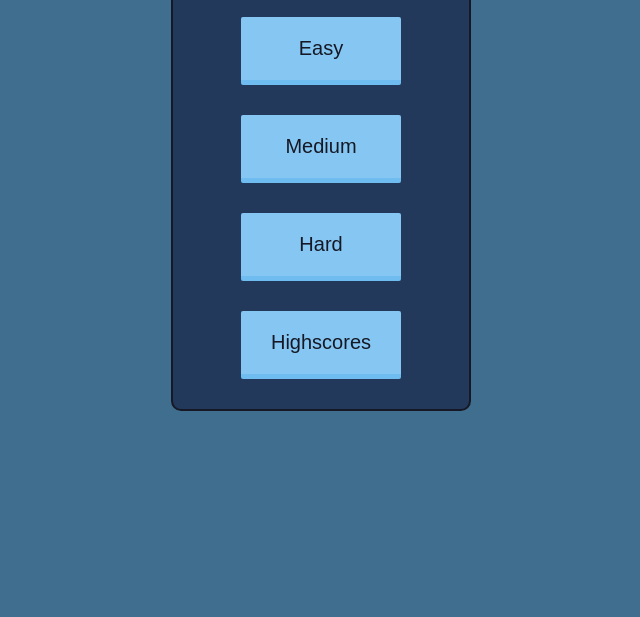
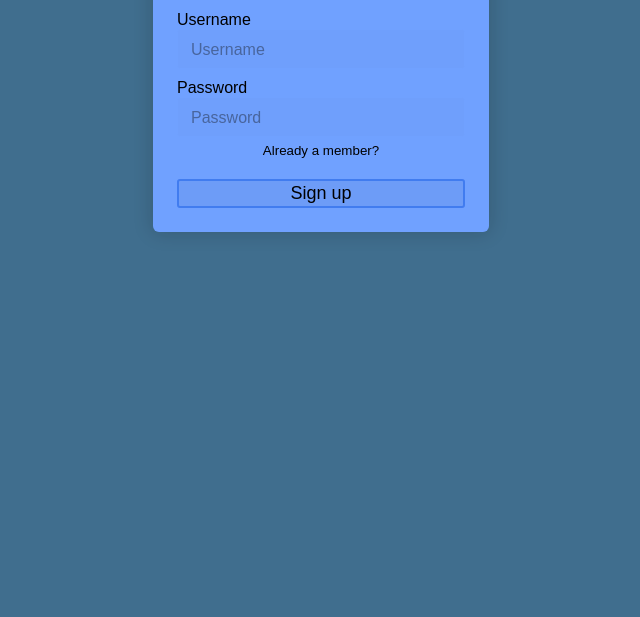
Before and after one commit to Combii/BrainTrainerNetCore, a React app in the folder BrainTrainerSPA/: page / in a window 1280 px wide. Shown: the part 183-800 px from the top of the page, without its empty margins (319-959 px from the left). Built offline with nearby package versions, Linux system fonts and the light colour scheme.

Commit message:
Added Login box

```diff
--- a/BrainTrainerSPA/src/BrainTrainer.js
+++ b/BrainTrainerSPA/src/BrainTrainer.js
@@ -1,40 +1,57 @@
-import React, {Component} from 'react';
-import NavBar from "./Component/NavBar/NavBar";
-import {Route, Switch, withRouter} from "react-router-dom";
-import Menu from "./Component/Menu/Menu";
-import {connect} from 'react-redux';
-import HighScoreList from "./Component/HighScore/HighScoreList";
-import asyncComponent from "./hoc/asyncComponent";
-import {loadLocalHighscores} from "./Utils/localHighscores";
+import React, { Component } from 'react';
+import NavBar from './Component/NavBar/NavBar';
+import { Route, Switch, withRouter } from 'react-router-dom';
+import Menu from './Component/Menu/Menu';
+import { connect } from 'react-redux';
+import HighScoreList from './Component/HighScore/HighScoreList';
+import asyncComponent from './hoc/asyncComponent';
+import { loadLocalHighscores } from './Utils/localHighscores';
+import Login from './Component/Login/Login';
 
-const asyncGameSection = asyncComponent(() => import("./Container/GameSection"));
+const asyncGameSection = asyncComponent(() =>
+  import('./Container/GameSection')
+);
 
 class BrainTrainer extends Component {
-
-
-    difficultySelected = (difficulty) => {
-        this.props.onDifficultySelected(difficulty);
-        this.props.history.push('/braintrainer')
+  state = {
+    isLoginMode:false
   };
 
+  toggleLoginMode = () => {
+      this.setState((prev,props) => ({
+          isLoginMode : !prev.isLoginMode
+      }))
+  }
+
+  difficultySelected = difficulty => {
+    this.props.onDifficultySelected(difficulty);
+    this.props.history.push('/braintrainer');
+  };
 
   viewHighscoresSelected = () => {
-        this.props.history.push('/highscores')
+    this.props.history.push('/highscores');
   };
 
   render() {
-
     const routes = [
       {
-                path:'/',
-                component:Menu,
-                componentProps:{
+        path: '/',
+        component: Login,
+        componentProps: {
+            isLogin: this.state.isLoginMode,
+            toggleLogin : this.toggleLoginMode
+        }
+      },
+      {
+        path: '/menu',
+        component: Menu,
+        componentProps: {
           diffSelected: this.difficultySelected,
           highscoresSelected: this.viewHighscoresSelected
         }
       },
       {
-                path:'/braintrainer',
+        path: '/braintrainer',
         component: asyncGameSection
       },
       {
@@ -43,31 +60,30 @@ class BrainTrainer extends Component {
         componentProps: {
           scores: loadLocalHighscores()
         }
-            },
+      }
     ];
 
     return (
       <div>
-                <NavBar/>
+        <NavBar />
         <Switch>
-                    {routes.map(({path,component:C,componentProps}) => (
+          {routes.map(({ path, component: C, componentProps }) => (
             <Route
               exact
               key={path}
               path={path}
-                            render={(props) => <C {...props} {...componentProps}/>}
+              render={props => <C {...props} {...componentProps} />}
             />
           ))}
         </Switch>
       </div>
-        )
+    );
   }
-
 }
 
 const mapDispatchToProps = dispatch => ({
-    onDifficultySelected : (difficulty) => dispatch({difficulty,type:'SET_DIFFICULTY'})
+  onDifficultySelected: difficulty =>
+    dispatch({ difficulty, type: 'SET_DIFFICULTY' })
 });
 
-
-export default withRouter(connect(null,mapDispatchToProps)(BrainTrainer));
+export default withRouter(connect(null, mapDispatchToProps)(BrainTrainer));
--- /dev/null
+++ b/BrainTrainerSPA/src/Component/Login/Login.js
@@ -0,0 +1,46 @@
+import React from 'react';
+import './Login.css';
+import Button from '../../UI/Button/Button';
+
+const Login = ({ isLogin, toggleLogin }) => {
+  return (
+    <div className='root-container'>
+      <div className='box-container'>
+        <div className='inner-container'>
+          <div className='header'>{isLogin ? 'Login' : 'Register'}</div>
+          <div className='box'>
+            <div className='input-group'>
+              <label htmlFor='username'>Username</label>
+              <input
+                type='text'
+                name='username'
+                className='login-input'
+                placeholder='Username'
+              />
+            </div>
+
+            <div className='input-group'>
+              <label htmlFor='password'>Password</label>
+              <input
+                type='password'
+                name='password'
+                className='login-input'
+                placeholder='Password'
+              />
+            </div>
+
+            <button className='already-a-member' onClick={toggleLogin}>
+              {isLogin ?  'Not a member yet?' : 'Already a member?'}
+            </button>
+
+            <button type='button' className='login-btn'>
+              {isLogin ? 'Login' : 'Sign up'}
+            </button>
+          </div>
+        </div>
+      </div>
+    </div>
+  );
+};
+
+export default Login;
--- /dev/null
+++ b/BrainTrainerSPA/src/Component/Login/Login.scss
@@ -0,0 +1,182 @@
+html,
+body,
+#root {
+    width: 100%;
+    height: 100%;
+    box-sizing: border-box;
+}
+
+$blue_theme: #70a1ff;
+//Root Container
+.root-container {
+    width: 100%;
+    height: 100%;
+
+    display: flex;
+    justify-content: center;
+    align-items: center;
+    flex-direction: column;
+}
+
+.box-controller {
+    visibility: visible;
+    display: -webkit-box;
+    display: -ms-flexbox;
+    display: flex;
+    max-width: 24em;
+    min-width: 21em;
+    height: 35px;
+    -webkit-box-shadow: 0px 0px 20px 0px rgba(15, 15, 15, 0.2);
+    box-shadow: 0px 0px 20px 0px rgba(15, 15, 15, 0.2);
+    margin-bottom: 30px;
+    align-items: center;
+    transition: visibility 0.5s ease-out;
+}
+
+.controller {
+    flex: 1;
+    text-align: center;
+    height: 100%;
+    line-height: 2;
+    cursor: pointer;
+}
+
+//Currently Selected Controller
+.selected-controller {
+    transition: border 0.5s ease-out;
+    border-bottom: 2px solid $blue_theme;
+}
+
+.box-container {
+    display: flex;
+    flex-direction: column;
+    max-width: 24em;
+    min-width: 21em;
+    box-shadow: 0px 0px 20px 0px rgba(15, 15, 15, 0.2);
+    border-radius: 6px;
+    padding: 24px;
+}
+
+.inner-container {
+    transition: visibility 0.2s ease-out;
+}
+
+.inner-container.show {
+    visibility: visible;
+}
+
+//Header
+.header {
+    text-align: center;
+    padding: 5px;
+    margin-bottom: 17px;
+    /* margin-left: 35px; */
+    /* margin-right: 35px; */
+    font-family: Ozxgen, sans-serif;
+    font-size: 22px;
+    border-bottom: 2px solid $blue_theme;
+}
+
+.box {
+    display: flex;
+    flex-direction: column;
+    justify-content: center;
+}
+
+.input-group {
+    display: flex;
+    flex-direction: column;
+    margin-top: 5px;
+    margin-bottom: 5px;
+}
+
+//Label
+.login-label {
+    font-family: Oxygen, sans-serif;
+    font-size: 20px;
+    font-weight: 600;
+    padding-left: 5px;
+}
+
+//Input
+.login-input {
+    height: 2.1em;
+    border-radius: 3px;
+    border: 1px solid $blue_theme;
+    transition: border 0.4s ease-out;
+    padding: 13px;
+    font-family: Oxygen, sans-serif;
+    font-size: 19px;
+    color: #3e3e42;
+    background: rgba(15, 15, 15, 0.01);
+}
+
+.login-input:hover {
+    border: 2px solid $blue_theme;
+}
+
+.login-input:focus {
+    border: 2px solid #6565e7;
+    box-shadow: 0px 0px 20px rgba(15, 15, 15, 0.2);
+}
+
+//Input Placeholder
+.login-input::placeholder {
+    font-family: Oxygen, sans-serif;
+    font-size: 16px; //color: rgba(46, 213, 116, 0.839);
+    color: rgba(15, 15, 15, 0.4);
+}
+
+.login-btn {
+    padding: 2px 30px;
+    /* background-color: #417cef; */
+    border: 0;
+    font-size: 18px;
+    border-radius: 3px;
+    font-family: Oxygen, sans-serif;
+    background-color: rgba(15, 15, 15, 0.03);
+    margin-top: 20px;
+    border: 2px solid #417cef;
+    transition: background-color 0.3s ease-out;
+    cursor: pointer;
+}
+
+.login-btn:hover,
+.login-btn:focus {
+    background-color: #417cef;
+    color: white;
+}
+
+.danger-error {
+    color: #e74c3c;
+    font-size: 16px;
+}
+
+//Password
+.password-state {
+    display: flex;
+    flex-direction: row;
+    margin-top: 20px;
+}
+
+.pwd {
+    height: 6px;
+    flex: 1;
+    visibility: hidden;
+}
+
+.pwd-weak {
+    background-color: #e74c3c;
+}
+
+.pwd-medium {
+    background-color: #3498db;
+}
+
+.pwd-strong {
+    background-color: #2ecc71;
+}
+
+.show {
+    visibility: visible;
+}
```
Also changed, not shown: BrainTrainerSPA/package.json (+8 -8 lines), BrainTrainerSPA/public/index.html (+3 -0 lines), BrainTrainerSPA/Login.css (added), BrainTrainerSPA/src/Component/Login/Login.css (added), 2 other files. Lines whose indentation alone changed are shown as unchanged.
